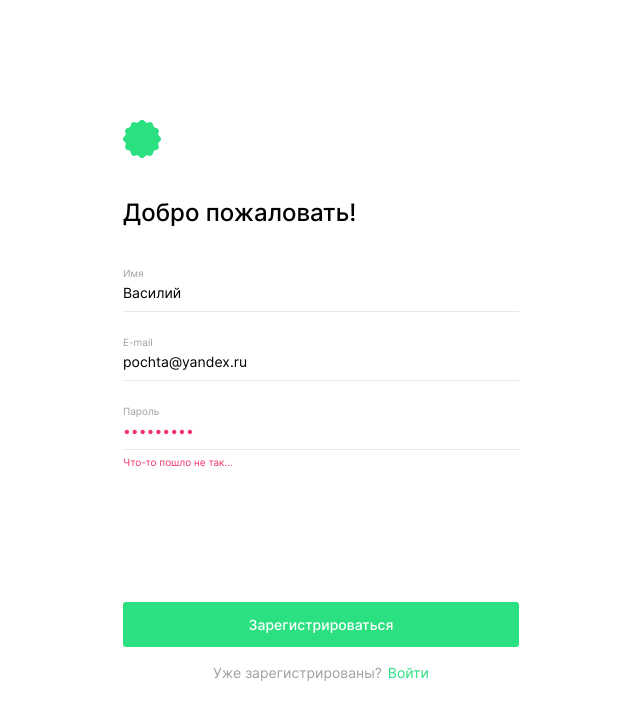
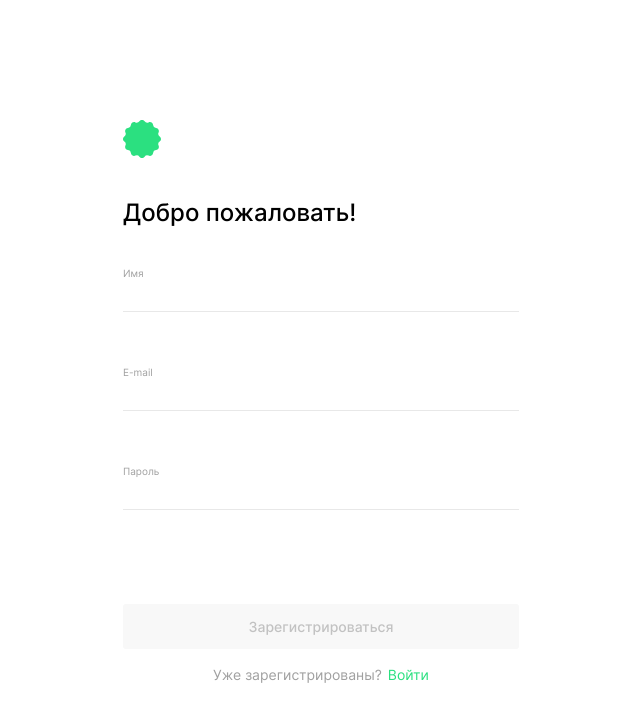
Before and after one commit to DBKai/movies-explorer-frontend, a React (Create React App) app: page /signup in a window 1280 px wide. Shown: the top 722 px of the page, without its empty margins (319-959 px from the left). Built offline with nearby package versions, Linux system fonts and the light colour scheme.

Commit message:
feat: added validation form to auth component

```diff
--- a/src/components/Auth/Auth.css
+++ b/src/components/Auth/Auth.css
@@ -6,7 +6,7 @@
 }
 
 .auth {
-  min-width: 396px;
+  width: 396px;
   margin: 70px auto;
   display: flex;
   flex-direction: column;
@@ -67,11 +67,19 @@
   border-bottom: 1px solid rgb(43, 224, 128);
 }
 
+.auth__form-input:-webkit-autofill,
+.auth__form-input:-webkit-autofill:focus {
+  transition: background-color 600000s 0s, color 600000s 0s;
+}
+
+
 .auth__form-input-invalid {
   color: #ee3465;
 }
 
 .auth__form-error {
+  display: block;
+  min-height: 24px;
   font-weight: 400;
   font-size: 10px;
   line-height: 12px;
@@ -97,6 +105,17 @@
   opacity: .8;
 }
 
+.auth__form-button_inactive {
+  color: #c2c2c2;
+  background-color: #f8f8f8;
+  box-sizing: border-box;
+  pointer-events: none;
+  -webkit-user-select: none;
+  -moz-user-select: none;
+  -ms-user-select: none;
+  user-select: none;
+}
+
 .auth__form-signin {
   margin: 0;
   font-weight: 400;
@@ -116,10 +135,19 @@
   opacity: .7;
 }
 
+.auth__error-message {
+  margin: 0 0 20px;
+  min-height: 20px;
+  font-weight: 400;
+  font-size: 11px;
+  line-height: 13px;
+  text-align: center;
+  color: #ff004c;
+}
 
 @media screen and (max-width: 768px) {
   .auth {
-    min-width: 396px;
+    width: 396px;
   }
 
   .auth__logo-link {
@@ -133,13 +161,13 @@
 
 @media screen and (max-width: 460px) {
   .auth {
-    min-width: 100%;
+    width: 100%;
   }
 }
 
 @media screen and (max-width: 320px) {
   .auth {
-    min-width: 260px;
+    width: 260px;
     margin: 56px auto 30px;
     align-items: center;
   }
--- a/src/components/Auth/Auth.js
+++ b/src/components/Auth/Auth.js
@@ -1,13 +1,33 @@
 import './Auth.css';
 import { Link, useLocation } from 'react-router-dom';
 import logo from '../../images/logo.svg';
+import useFormAndValidation from '../../hooks/useFormAndValidation';
 
-function Auth({ onLogin }) {
+function Auth({ onRegister, onLogin, errorMessage, setErrorMessage }) {
   const location = useLocation();
   const signupPage = location.pathname === '/signup';
+  const { values, handleChange, errors, isValid } = useFormAndValidation();
+
   function handleSubmit(event) {
     event.preventDefault();
+
+    signupPage ?
+      onRegister({
+        name: values.name,
+        email: values.email,
+        password: values.password
+      }) :
+      onLogin({
+        email: values.email,
+        password: values.password
+      });
   }
+
+  function handleChangeInput(event) {
+    handleChange(event);
+    setErrorMessage('');
+  }
+
   return (
     <div className='auth-container'>
       <section className='auth'>
@@ -17,49 +37,55 @@ function Auth({ onLogin }) {
         <h2 className='auth__form-heading'>
           {signupPage ? 'Добро пожаловать!' : 'Рады видеть!'}
         </h2>
-        <form className='auth__form' onSubmit={handleSubmit}>
+        <form className='form auth__form' onSubmit={handleSubmit}>
           <fieldset className='auth__form-container'>
             {
               signupPage &&
               <label className='auth__form-label'>
                 Имя
                 <input
-                  className='auth__form-input'
+                  className={`auth__form-input ${ errors?.name ? 'auth__form-input-invalid' : ''}`}
                   name='name'
                   type='text'
                   minLength='2'
                   maxLength='30'
-                  value='Василий'
+                  onChange={handleChangeInput}
+                  value={values?.name || ''}
+                  pattern='^[a-zA-Zа-яА-ЯёЁ]+[\s-]?[a-zA-Zа-яА-ЯёЁ]+$'
                   required />
-                <span className='auth__form-error'></span>
+                <span className='auth__form-error'>{errors?.name || ''}</span>
               </label>
             }
             <label className='auth__form-label'>
               E-mail
               <input
-                className='auth__form-input auth__form-input-valid'
+                className={`auth__form-input ${ errors?.email ? 'auth__form-input-invalid' : ''}`}
                 name='email'
                 type='email'
-                value='pochta@yandex.ru'
+                onChange={handleChangeInput}
+                value={values?.email || ''}
+                pattern='^[a-z0-9._%+-]+@[a-z0-9.-]{2,}\.[a-z]{2,4}$'
                 required />
-              <span className='auth__form-error'></span>
+              <span className='auth__form-error'>{errors?.email || ''}</span>
             </label>
             <label className='auth__form-label'>
               Пароль
               <input
-                className='auth__form-input auth__form-input-invalid'
+                className={`auth__form-input ${ errors?.password ? 'auth__form-input-invalid' : ''}`}
                 name='password'
                 type='password'
-                value='123456789'
+                onChange={handleChangeInput}
+                value={values?.password || ''}
                 required />
-              <span className='auth__form-error'>Что-то пошло не так...</span>
+              <span className='auth__form-error'>{errors?.password || ''}</span>
             </label>
           </fieldset>
           <div className='auth__form-buttons'>
+            { <p className='auth__error-message'>{errorMessage}</p>}
             <button
-              className='auth__form-button'
+              className={`auth__form-button ${!isValid ? 'auth__form-button_inactive' : ''}`}
               type='submit'
-              onClick={onLogin}>
+              disabled={!isValid}>
                 {signupPage ? 'Зарегистрироваться' : 'Войти'}
             </button>
             <p className='auth__form-signin'>
--- /dev/null
+++ b/src/hooks/useFormAndValidation.js
@@ -0,0 +1,36 @@
+import { useState, useCallback } from 'react';
+import { EMAIL_INCORRECTED, USERNAME_INCORRECTED } from '../constants/constants';
+
+function useFormAndValidation() {
+  const [values, setValues] = useState({});
+  const [errors, setErrors] = useState({});
+  const [isValid, setIsValid] = useState(false);
+
+  const handleChange = (event) => {
+    const {name, value, validationMessage, validity} = event.target;
+    let errorMessage = validationMessage;
+    if (!event.target.validity.valid) {
+      if (validity.patternMismatch) {
+        if (name === 'name') {
+          errorMessage = USERNAME_INCORRECTED;
+        }
+        if (name === 'email') {
+          errorMessage = EMAIL_INCORRECTED;
+        }
+      }
+    }
+    setValues({...values, [name]: value });
+    setErrors({...errors, [name]: errorMessage});
+    setIsValid(event.target.closest('form').checkValidity());
+  };
+
+  const resetForm = useCallback((newValues = {}, newErrors = {}, newIsValid = false) => {
+    setValues(newValues);
+    setErrors(newErrors);
+    setIsValid(newIsValid);
+  }, [setValues, setErrors, setIsValid]);
+
+  return { values, handleChange, errors, isValid, resetForm, setValues, setIsValid };
+}
+
+export default useFormAndValidation;
```
